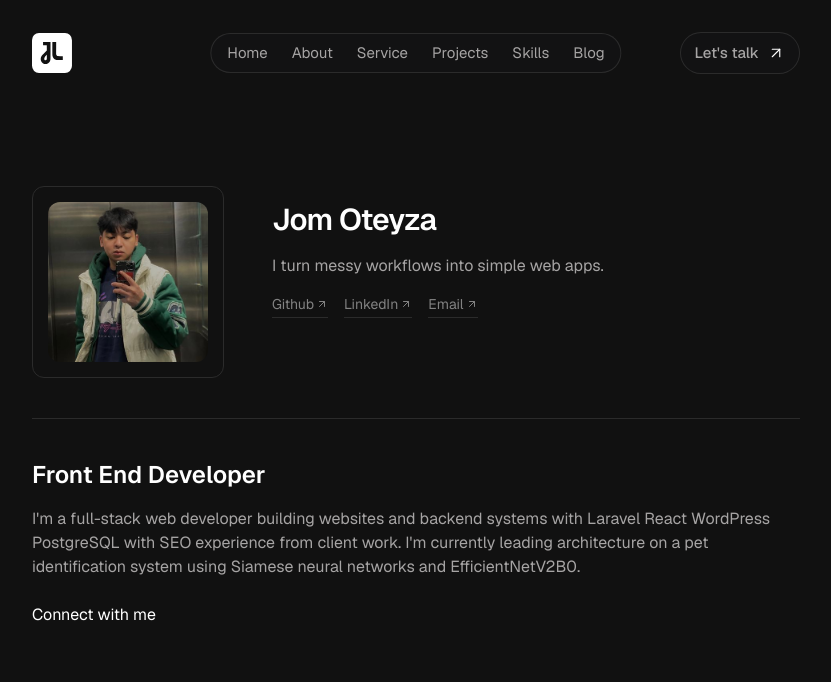
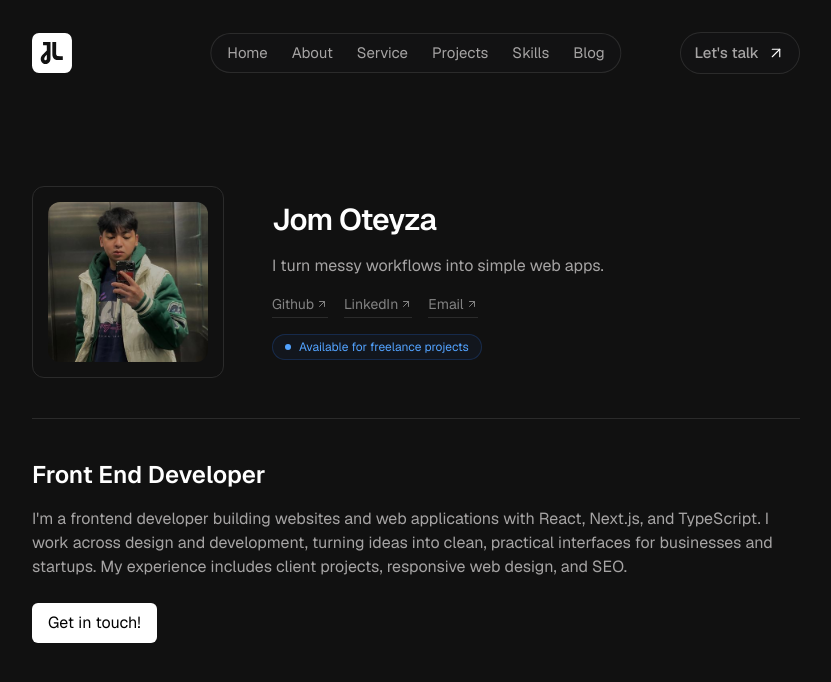
Before and after one commit to jmlsoteyza/chocobutternut, a Next.js app: page / in a window 1280 px wide. Shown: the top 682 px of the page, without its empty margins (224-1055 px from the left). Built offline with nearby package versions, Linux system fonts and the light colour scheme.

Commit message:
Enhance Hero component with freelance availability badge and update developer description for clarity

```diff
--- a/components/hero.tsx
+++ b/components/hero.tsx
@@ -51,6 +51,10 @@ export default function Hero() {
                 </a>
               ))}
             </div>
+            <span className="inline-flex w-fit self-start items-center gap-2 rounded-full border border-blue-500/20 bg-blue-500/5 px-3 py-1 text-xs text-blue-400">
+              <span className="h-1.5 w-1.5 rounded-full bg-blue-400" />
+              Available for freelance projects
+            </span>
           </div>
         </div>
         <div className="py-10">
@@ -61,13 +65,13 @@ export default function Hero() {
           <div>
             <h3 className="text-2xl font-semibold">Front End Developer</h3>
             <p className="pt-4 text-[#A6A4A4]">
-              I'm a full-stack web developer building websites and backend systems with Laravel
-              React WordPress PostgreSQL with SEO experience from client work. I'm currently leading
-              architecture on a pet identification system using Siamese neural networks and
-              EfficientNetV2B0.
+              I'm a frontend developer building websites and web applications with React, Next.js,
+              and TypeScript. I work across design and development, turning ideas into clean,
+              practical interfaces for businesses and startups. My experience includes client
+              projects, responsive web design, and SEO.
             </p>
           </div>
-          <button className="pt-6">Connect with me</button>
+          <button className="mt-6 bg-white text-black px-4 py-2 rounded-md">Get in touch!</button>
         </div>
       </section>
     </>
```
